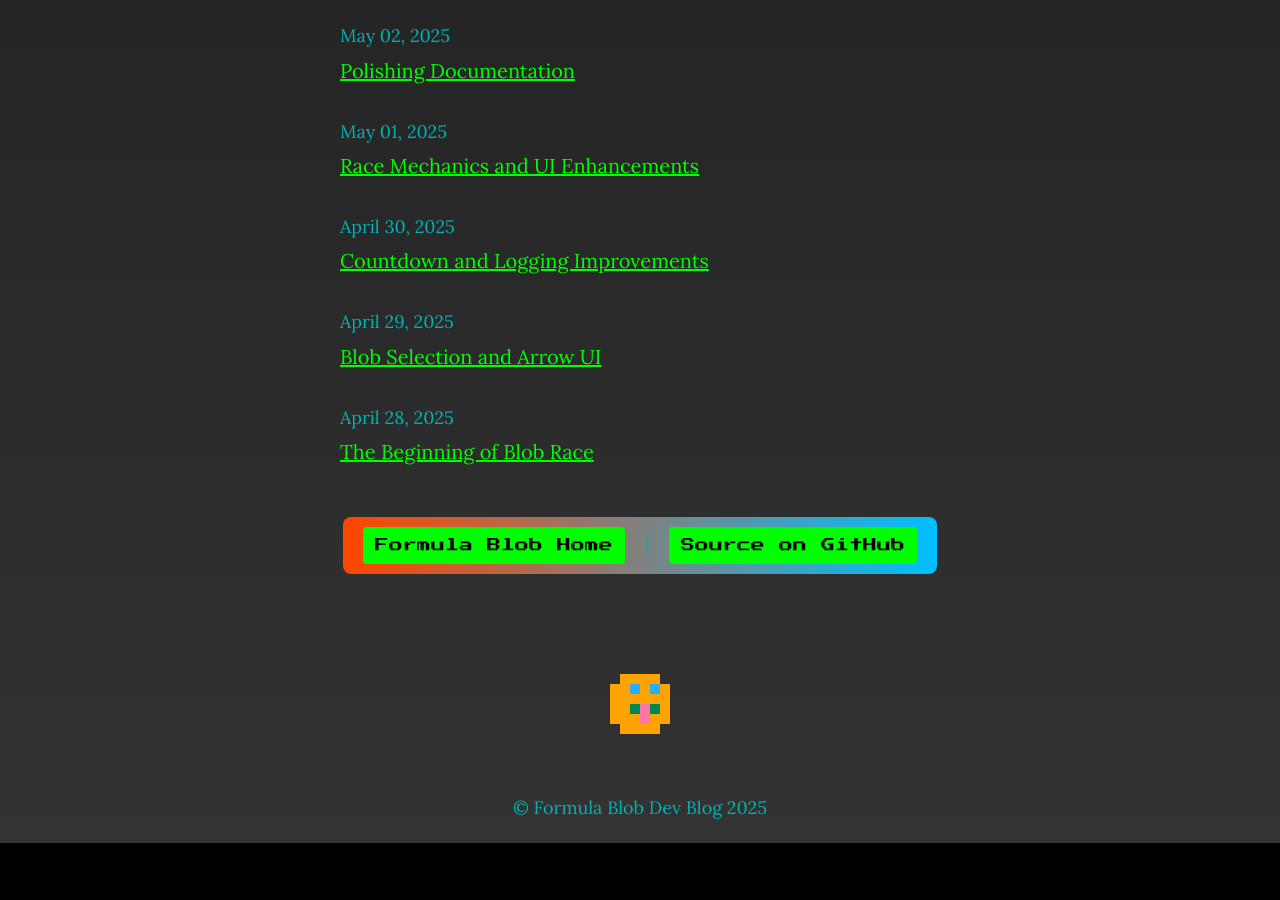
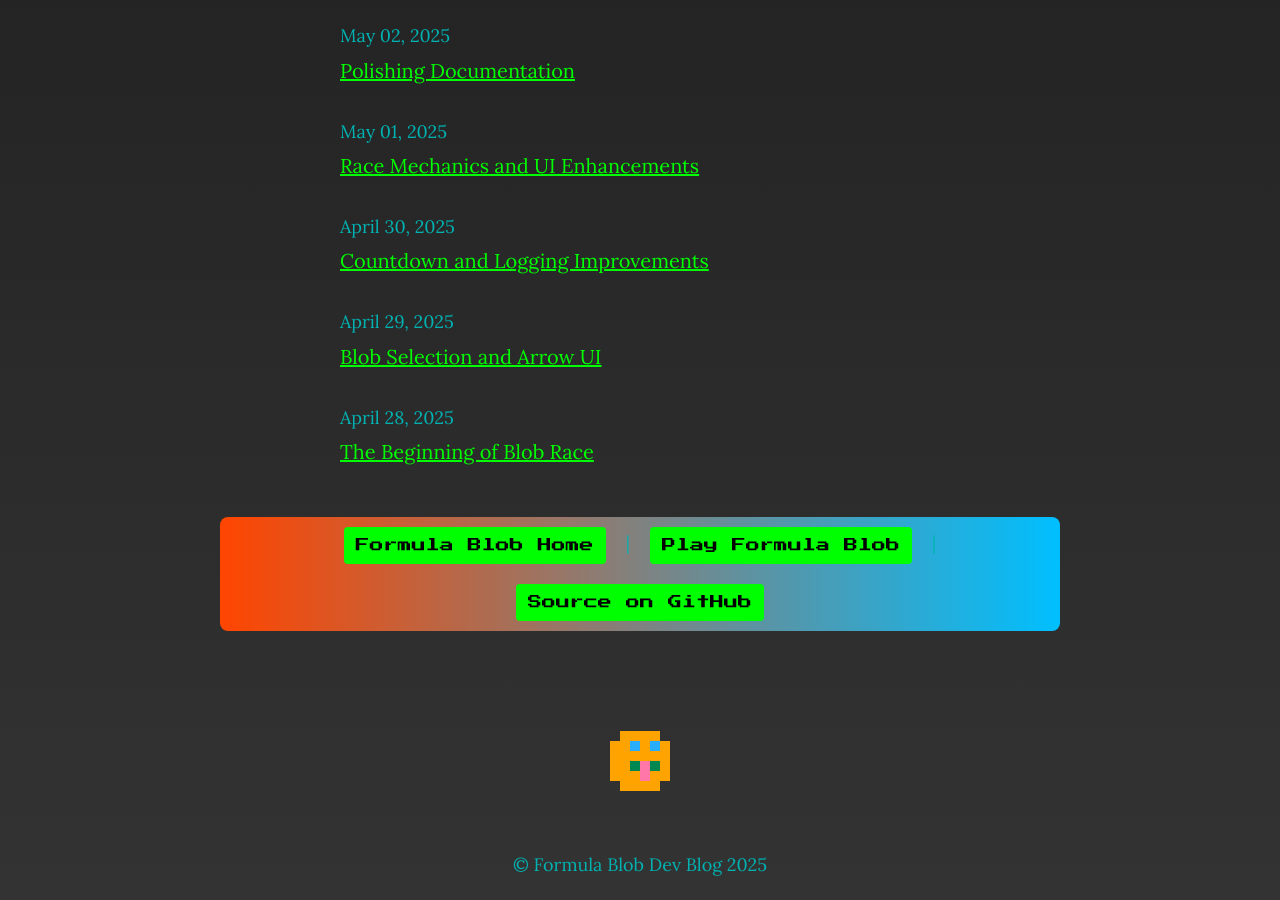
Before and after one commit to geopet/formula-blob, a Jekyll site: the page built from blog-source/index.html, in a window 1280 px wide and 900 px high, scrolled down 2110 px. Built offline with Jekyll 4.4.1, drawn with Linux system fonts in a browser that asks for light colours; before the commit the page ends 2953 px from its top, so only the background shows below that.

Commit message:
feature(blog index): add link to game
The dev blog index page didn't have a direct link to the game. I've
added it to the bottom of the page now.

```diff
--- a/blog-source/_layouts/blog-index.html
+++ b/blog-source/_layouts/blog-index.html
@@ -151,6 +151,7 @@
     </main>
     <nav class="blog-nav">
         <a href="https://geopet.github.io/formula-blob/">Formula Blob Home</a> |
+        <a href="https://geopet.github.io/formula-blob/web/formula-blob.html">Play Formula Blob</a> |
         <a href="https://github.com/geopet/formula-blob">Source on GitHub</a>
     </nav>
     <img src="{{ '/assets/images/blob-bounce.gif' | relative_url }}" alt="Blob bounce animation" class="blog-header-img">
```
